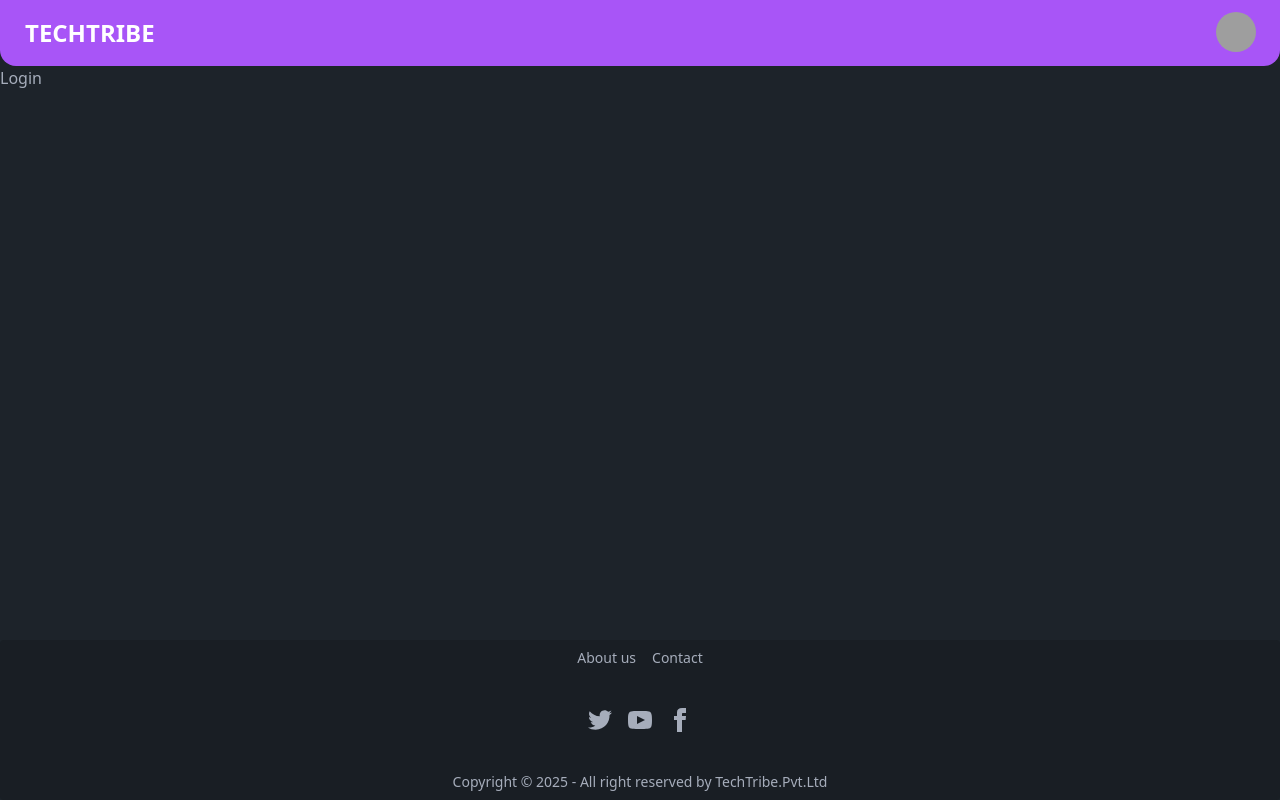
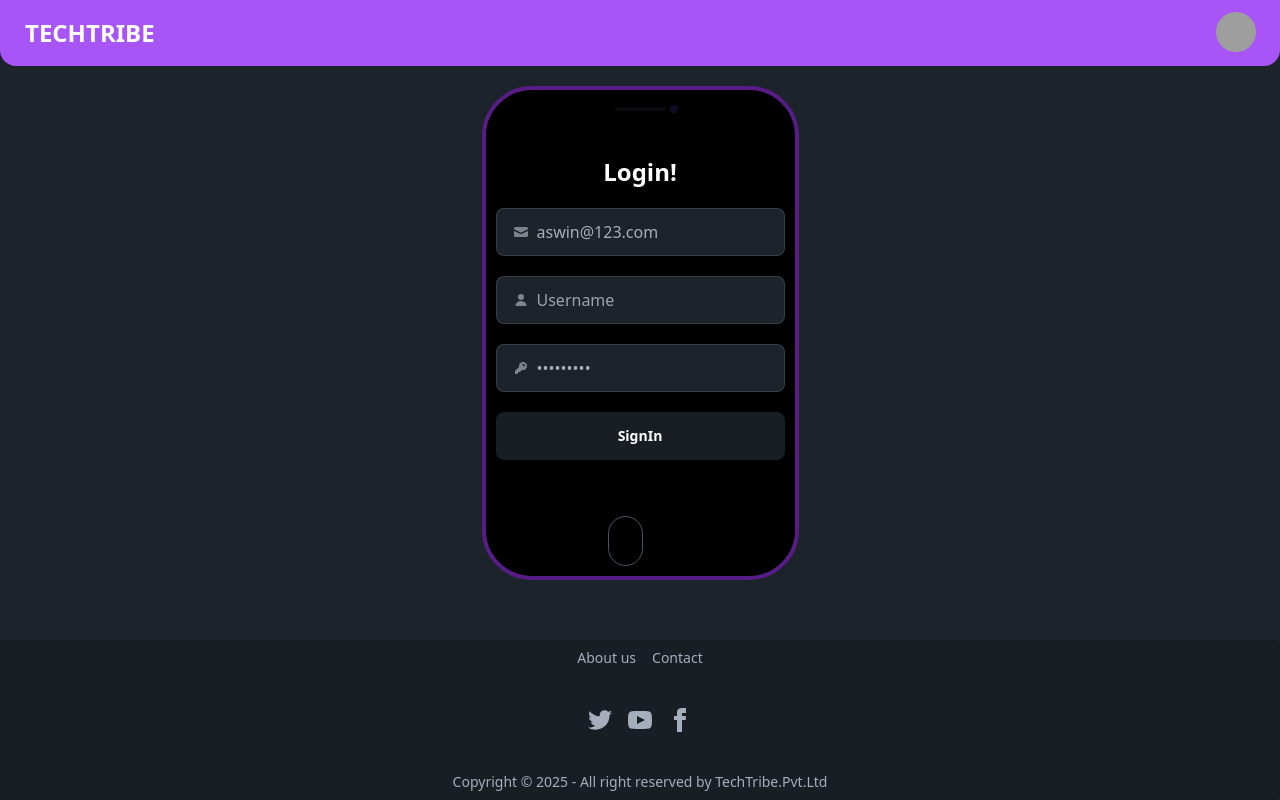
Before and after one commit to Aswin9630/TechTribe-Frontend, a React (Vite) app: page /login in a window 1280 px wide. Built offline with nearby package versions, Linux system fonts and the light colour scheme; grey boxes are pictures that could not be loaded.

Commit message:
Login implemented

```diff
--- a/src/components/Login.jsx
+++ b/src/components/Login.jsx
@@ -1,9 +1,108 @@
-import React from 'react'
+import axios from "axios";
+import React, { useState } from "react";
 
 const Login = () => {
+  const [email, setEmail] = useState("aswin@123.com");
+  const [password, setPassword] = useState("Aswin@123");
+
+  const handleSubmit = async (e) => {
+    e.preventDefault();
+    try {
+      const response = await axios.post(
+        `${import.meta.env.VITE_BACKEND_URL}/auth/signin`,
+        {
+          email,
+          password,
+        },
+        {
+          withCredentials:true
+        }
+      );
+
+      console.log(response);
+    } catch (error) {
+      console.error(error);
+    }
+  };
+
   return (
-    <div>Login</div>
-  )
-}
+    <div className="flex justify-center m-5">
+      <div className="mockup-phone border-purple-900">
+        <div className="camera"></div>
+        <div className="display">
+          <form onSubmit={handleSubmit} className="py-14 flex flex-col gap-5">
+            <h1 className="text-white font-bold text-2xl text-center">
+              Login!{" "}
+            </h1>
+            <label className="input input-bordered flex items-center gap-2">
+              <svg
+                xmlns="http://www.w3.org/2000/svg"
+                viewBox="0 0 16 16"
+                fill="currentColor"
+                className="h-4 w-4 opacity-70"
+              >
+                <path d="M2.5 3A1.5 1.5 0 0 0 1 4.5v.793c.026.009.051.02.076.032L7.674 8.51c.206.1.446.1.652 0l6.598-3.185A.755.755 0 0 1 15 5.293V4.5A1.5 1.5 0 0 0 13.5 3h-11Z" />
+                <path d="M15 6.954 8.978 9.86a2.25 2.25 0 0 1-1.956 0L1 6.954V11.5A1.5 1.5 0 0 0 2.5 13h11a1.5 1.5 0 0 0 1.5-1.5V6.954Z" />
+              </svg>
+              <input
+                type="text"
+                className="grow"
+                placeholder="Email"
+                value={email}
+                onChange={(e) => setEmail(e.target.value)}
+                required
+              />
+            </label>
+            <label className="input input-bordered flex items-center gap-2">
+              <svg
+                xmlns="http://www.w3.org/2000/svg"
+                viewBox="0 0 16 16"
+                fill="currentColor"
+                className="h-4 w-4 opacity-70"
+              >
+                <path d="M8 8a3 3 0 1 0 0-6 3 3 0 0 0 0 6ZM12.735 14c.618 0 1.093-.561.872-1.139a6.002 6.002 0 0 0-11.215 0c-.22.578.254 1.139.872 1.139h9.47Z" />
+              </svg>
+              <input type="text" className="grow" placeholder="Username" />
+            </label>
+            <label className="input input-bordered flex items-center gap-2">
+              <svg
+                xmlns="http://www.w3.org/2000/svg"
+                viewBox="0 0 16 16"
+                fill="currentColor"
+                className="h-4 w-4 opacity-70"
+              >
+                <path
+                  fillRule="evenodd"
+                  d="M14 6a4 4 0 0 1-4.899 3.899l-1.955 1.955a.5.5 0 0 1-.353.146H5v1.5a.5.5 0 0 1-.5.5h-2a.5.5 0 0 1-.5-.5v-2.293a.5.5 0 0 1 .146-.353l3.955-3.955A4 4 0 1 1 14 6Zm-4-2a.75.75 0 0 0 0 1.5.5.5 0 0 1 .5.5.75.75 0 0 0 1.5 0 2 2 0 0 0-2-2Z"
+                  clipRule="evenodd"
+                />
+              </svg>
+              <input
+                type="password"
+                className="grow"
+                placeholder="Password"
+                value={password}
+                onChange={(e) => setPassword(e.target.value)}
+                required
+              />
+            </label>
+            <button
+              type="submit"
+              className="btn btn-xs text-white font-bold sm:btn-sm md:btn-md lg:btn-md"
+            >
+              SignIn
+            </button>
+          </form>
+        </div>
+        <button
+          className="rounded-full border text-black border-gray-600 p-3 flex justify-center mx-28 "
+          disabled
+        >
+          o
+        </button>
+      </div>
+    </div>
+  );
+};
 
-export default Login
+export default Login;
```
